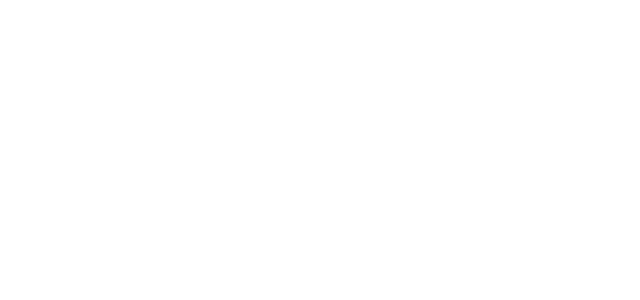
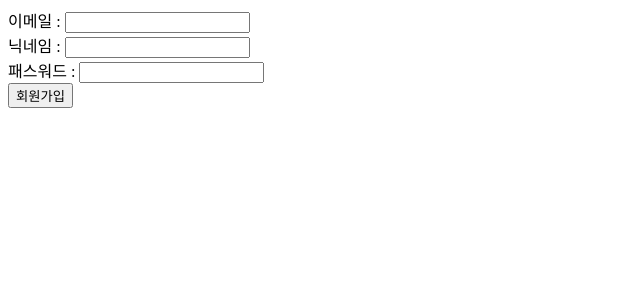
Before and after one commit to Woogie-94/Fivespot, a React (Create React App) app: page /signup in a window 1280 px wide. Shown: the top 300 px of the page, without its empty margins (0-640 px from the left). Built offline with nearby package versions, Linux system fonts and the light colour scheme.

Commit message:
Add SignUp Feature

```diff
--- a/src/page/Login.tsx
+++ b/src/page/Login.tsx
@@ -1,7 +1,45 @@
-import React from "react";
+import axios from "axios";
+import React, { FormEvent, FormEventHandler, useCallback, useState } from "react";
+import useInput from "../hooks/useInput";
 
 const Login = (): JSX.Element => {
-  return <></>;
+  const [email, onEmail] = useInput<string>("");
+  const [password, onPassword] = useInput<string>("");
+
+  const onLogin: FormEventHandler<HTMLFormElement> = useCallback(
+    async (e: FormEvent): Promise<void> => {
+      e.preventDefault();
+
+      const user = {
+        user: {
+          email,
+          password,
+        },
+      };
+
+      try {
+        const a = await axios.post(`https://test.fivespot.space/api/users/login`, user);
+        console.log(a.data);
+      } catch (e) {
+        console.log(e);
+      }
+    },
+    [email, password]
+  );
+
+  return (
+    <>
+      <form onSubmit={onLogin}>
+        <div>
+          <input type="email" value={email} onChange={onEmail}></input>
+        </div>
+        <div>
+          <input type="password" value={password} onChange={onPassword}></input>
+        </div>
+        <button type="submit">로그인</button>
+      </form>
+    </>
+  );
 };
 
 export default Login;
--- a/src/page/SignUp.tsx
+++ b/src/page/SignUp.tsx
@@ -1,7 +1,60 @@
-import React from "react";
+import React, { FormEvent, FormEventHandler, useCallback, useEffect } from "react";
+import { useDispatch, useSelector } from "react-redux";
 
-const SignUp = (): JSX.Element => {
-  return <></>;
+import { axiosUserSignUp, signUpSelector } from "../reducer/signUpReducer";
+import * as H from "history";
+import { SignUpBody } from "../types";
+import useInput from "../hooks/useInput";
+
+const SignUp = ({ history }: { history: H.History }): JSX.Element => {
+  const [email, onEmail] = useInput<string>("");
+  const [password, onPassword] = useInput<string>("");
+  const [username, onUsername] = useInput<string>("");
+
+  const dispatch = useDispatch();
+  const signUpState = useSelector(signUpSelector);
+
+  const onSignUp: FormEventHandler<HTMLFormElement> = useCallback(
+    async (e: FormEvent): Promise<void> => {
+      e.preventDefault();
+
+      const user: SignUpBody = {
+        user: {
+          email,
+          password,
+          username,
+        },
+      };
+
+      dispatch(axiosUserSignUp(user));
+    },
+    [email, password, username, dispatch]
+  );
+
+  useEffect(() => {
+    if (signUpState.state === "success") history.push("/");
+    if (signUpState.state === "failed") console.error(signUpState.error);
+  }, [signUpState, history]);
+
+  return (
+    <>
+      <form onSubmit={onSignUp}>
+        <div>
+          <span>이메일 : </span>
+          <input type="email" value={email} onChange={onEmail} />
+        </div>
+        <div>
+          <span>닉네임 : </span>
+          <input type="text" value={username} onChange={onUsername} />
+        </div>
+        <div>
+          <span>패스워드 : </span>
+          <input type="password" value={password} onChange={onPassword} />
+        </div>
+        <button type="submit">회원가입</button>
+      </form>
+    </>
+  );
 };
 
 export default SignUp;
```
